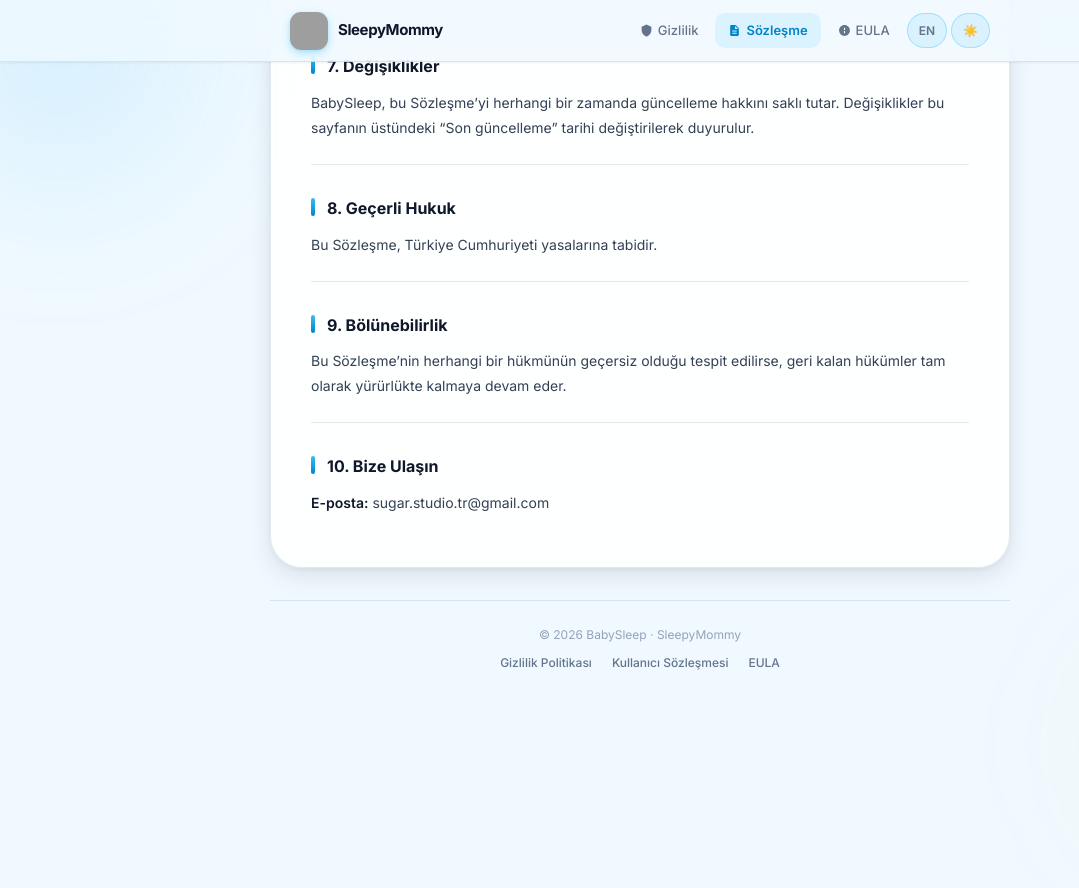
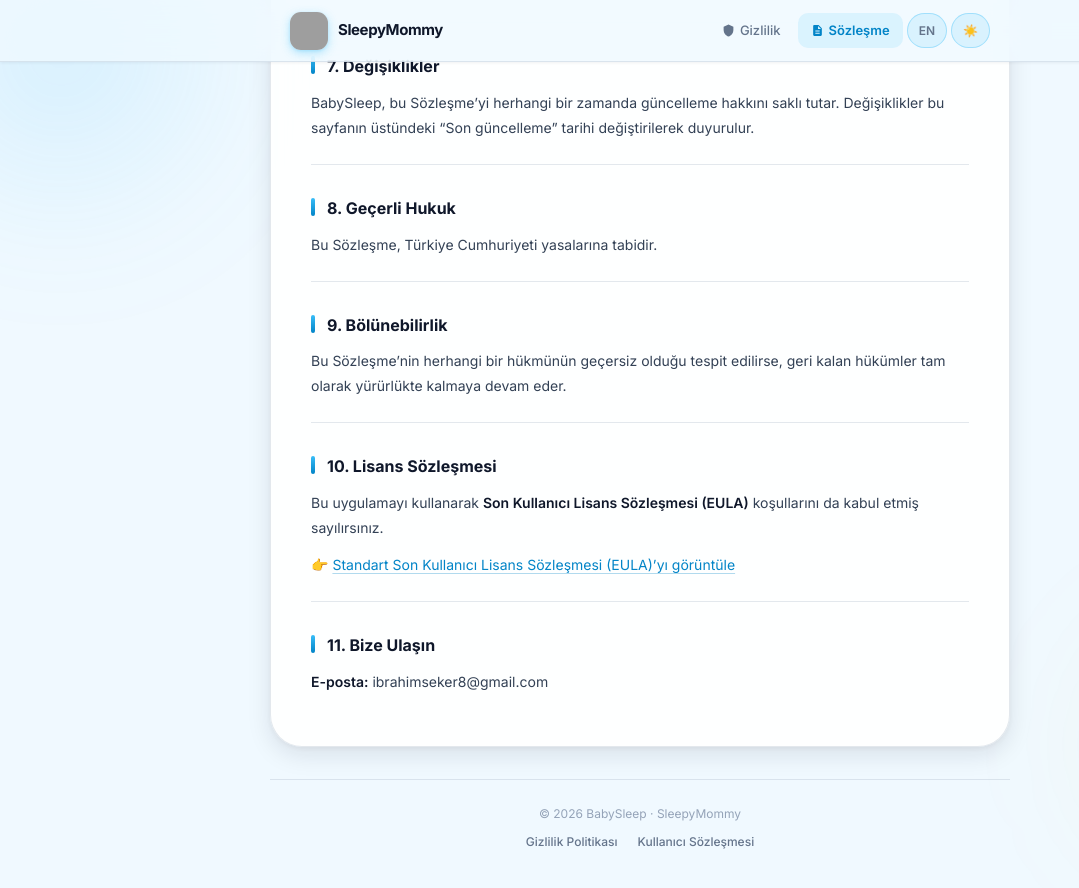
Before and after one commit to generalster/sleepymommy-policy, a Jekyll site: the page built from terms-of-service.md, in a window 1280 px wide and 900 px high, scrolled down 3035 px. Shown: the top 888 px of the window, without its empty margins (0-1079 px from the left). Built offline with Jekyll 4.4.1, drawn with Linux system fonts in a browser that asks for light colours; before the commit the page ends 3756 px from its top, so only the background shows below that; grey boxes are pictures that could not be loaded.

Commit message:
Move EULA to Terms of Service page as inline reference
Removed EULA from header nav and footer. Added a reference section
in Terms of Service (TR/EN) with a direct link to the EULA page,
so users discover it in context rather than as a separate nav item.

Co-Authored-By: Claude Sonnet 4.6 <noreply@anthropic.com>

```diff
--- a/_layouts/default.html
+++ b/_layouts/default.html
@@ -67,14 +67,6 @@
             <path d="M14 2H6c-1.1 0-1.99.9-1.99 2L4 20c0 1.1.89 2 1.99 2H18c1.1 0 2-.9 2-2V8l-6-6zm2 16H8v-2h8v2zm0-4H8v-2h8v2zm-3-5V3.5L18.5 9H13z"/>
           </svg>
           <span class="i-tr">Sözleşme</span><span class="i-en">Terms</span>
-        </a>
-        <a href="{{ '/eula' | relative_url }}"
-           class="nav-link{% if page.permalink == '/eula' %} active{% endif %}"
-           {% if page.permalink == '/eula' %}aria-current="page"{% endif %}>
-          <svg width="13" height="13" viewBox="0 0 24 24" fill="currentColor" aria-hidden="true">
-            <path d="M12 2C6.48 2 2 6.48 2 12s4.48 10 10 10 10-4.48 10-10S17.52 2 12 2zm1 15h-2v-4h2v4zm0-6h-2V7h2v4z"/>
-          </svg>
-          <span>EULA</span>
         </a>
         <button class="ctrl-btn" id="lang-btn" onclick="toggleLang()" aria-label="Dili değiştir / Switch language">
           <span class="i-tr">EN</span><span class="i-en">TR</span>
--- a/index.html
+++ b/index.html
@@ -426,7 +426,6 @@ permalink: /
         <span>© 2026 BabySleep · SleepyMommy</span>
         <a href="{{ '/privacy-policy' | relative_url }}"><span class="i-tr">Gizlilik Politikası</span><span class="i-en">Privacy Policy</span></a>
         <a href="{{ '/terms-of-service' | relative_url }}"><span class="i-tr">Kullanıcı Sözleşmesi</span><span class="i-en">Terms of Service</span></a>
-        <a href="{{ '/eula' | relative_url }}">EULA</a>
       </div>
       <div class="lp-legal-copy">
         <span class="i-tr">Bu uygulama tıbbi bir cihaz veya hizmet değildir. Sağlık endişeleriniz için daima doktorunuza danışın.</span>
--- a/terms-of-service.md
+++ b/terms-of-service.md
@@ -139,9 +139,17 @@ Bu Sözleşme'nin herhangi bir hükmünün geçersiz olduğu tespit edilirse, ge
 
 ---
 
-## 10. Bize Ulaşın
+## 10. Lisans Sözleşmesi
 
-**E-posta:** sugar.studio.tr@gmail.com
+Bu uygulamayı kullanarak **Son Kullanıcı Lisans Sözleşmesi (EULA)** koşullarını da kabul etmiş sayılırsınız.
+
+👉 [Standart Son Kullanıcı Lisans Sözleşmesi (EULA)'yı görüntüle](https://generalster.github.io/sleepymommy-policy/eula)
+
+---
+
+## 11. Bize Ulaşın
+
+**E-posta:** ibrahimseker8@gmail.com
 
 </div>
 
@@ -280,8 +288,16 @@ If any provision of these Terms is found to be invalid, the remaining provisions
 
 ---
 
-## 10. Contact Us
+## 10. License Agreement
 
-**Email:** sugar.studio.tr@gmail.com
+By using this App, you also accept the terms of the **End User License Agreement (EULA)**.
+
+👉 [View the Standard End User License Agreement (EULA)](https://generalster.github.io/sleepymommy-policy/eula)
+
+---
+
+## 11. Contact Us
+
+**Email:** ibrahimseker8@gmail.com
 
 </div>
```
Also changed, not shown: other parts of _layouts/default.html (+0 -3 lines).
